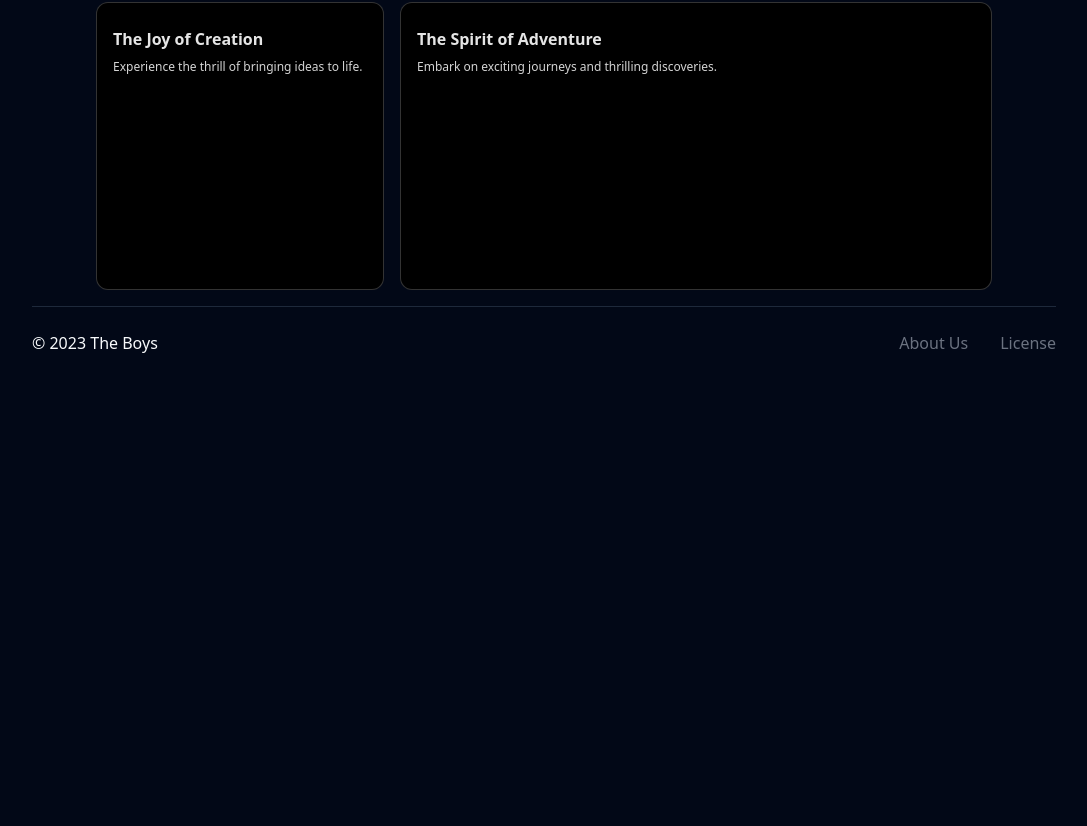
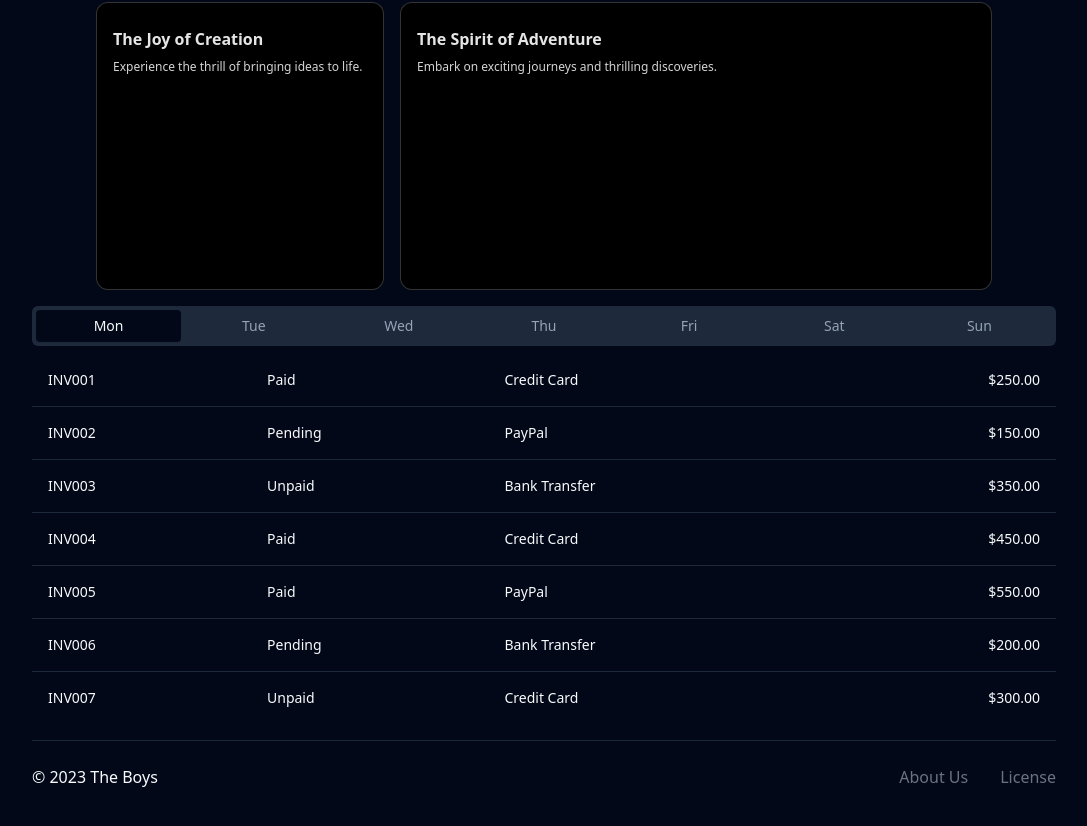
Before and after one commit to WilliamOrringe/MoviesList, a Next.js app in the folder frontend/: page / in a window 1280 px wide. Shown: the part 1366-2192 px from the top of the page, without its empty margins (96-1183 px from the left). Before the commit the page ends 1793 px from the top, so only its background shows below. Built offline with nearby package versions, Linux system fonts and the light colour scheme.

Commit message:
add schedule table

```diff
--- a/frontend/package.json
+++ b/frontend/package.json
@@ -14,6 +14,7 @@
     "@fortawesome/free-solid-svg-icons": "^6.5.2",
     "@fortawesome/react-fontawesome": "^0.2.2",
     "@radix-ui/react-navigation-menu": "^1.1.4",
+    "@radix-ui/react-tabs": "^1.0.4",
     "@tabler/icons-react": "^3.5.0",
     "class-variance-authority": "^0.7.0",
     "clsx": "^2.1.1",
--- a/frontend/src/app/page.tsx
+++ b/frontend/src/app/page.tsx
@@ -1,7 +1,13 @@
+import Schedule from '@/components/schedule/Schedule'
 import Home from './_home/home'
 
 const Page = () => {
-    return <Home />
+    return (
+        <div className="flex flex-col space-y-4">
+            <Home />
+            <Schedule />
+        </div>
+    )
 }
 
 export default Page
--- /dev/null
+++ b/frontend/src/components/schedule/DayTable.tsx
@@ -0,0 +1,42 @@
+import {
+    Table,
+    TableBody,
+    TableCaption,
+    TableCell,
+    TableFooter,
+    TableHead,
+    TableHeader,
+    TableRow,
+} from '@/components/ui/table'
+
+const DayTable = ({
+    data,
+}: {
+    data: {
+        invoice: string
+        paymentStatus: string
+        totalAmount: string
+        paymentMethod: string
+    }[]
+}) => {
+    return (
+        <Table>
+            <TableBody>
+                {data.map((row) => (
+                    <TableRow key={row.invoice}>
+                        <TableCell className="font-medium">
+                            {row.invoice}
+                        </TableCell>
+                        <TableCell>{row.paymentStatus}</TableCell>
+                        <TableCell>{row.paymentMethod}</TableCell>
+                        <TableCell className="text-right">
+                            {row.totalAmount}
+                        </TableCell>
+                    </TableRow>
+                ))}
+            </TableBody>
+        </Table>
+    )
+}
+
+export default DayTable
--- /dev/null
+++ b/frontend/src/components/schedule/Schedule.tsx
@@ -0,0 +1,86 @@
+import { Tabs, TabsContent, TabsList, TabsTrigger } from '@/components/ui/tabs'
+import DayTable from './DayTable'
+
+const Schedule = () => {
+    const invoices = [
+        {
+            invoice: 'INV001',
+            paymentStatus: 'Paid',
+            totalAmount: '$250.00',
+            paymentMethod: 'Credit Card',
+        },
+        {
+            invoice: 'INV002',
+            paymentStatus: 'Pending',
+            totalAmount: '$150.00',
+            paymentMethod: 'PayPal',
+        },
+        {
+            invoice: 'INV003',
+            paymentStatus: 'Unpaid',
+            totalAmount: '$350.00',
+            paymentMethod: 'Bank Transfer',
+        },
+        {
+            invoice: 'INV004',
+            paymentStatus: 'Paid',
+            totalAmount: '$450.00',
+            paymentMethod: 'Credit Card',
+        },
+        {
+            invoice: 'INV005',
+            paymentStatus: 'Paid',
+            totalAmount: '$550.00',
+            paymentMethod: 'PayPal',
+        },
+        {
+            invoice: 'INV006',
+            paymentStatus: 'Pending',
+            totalAmount: '$200.00',
+            paymentMethod: 'Bank Transfer',
+        },
+        {
+            invoice: 'INV007',
+            paymentStatus: 'Unpaid',
+            totalAmount: '$300.00',
+            paymentMethod: 'Credit Card',
+        },
+    ]
+
+    return (
+        <Tabs defaultValue="mon" className="max-w-screen-lg">
+            <TabsList className="grid w-full grid-cols-7">
+                <TabsTrigger value="mon">Mon</TabsTrigger>
+                <TabsTrigger value="tue">Tue</TabsTrigger>
+                <TabsTrigger value="wed">Wed</TabsTrigger>
+                <TabsTrigger value="thu">Thu</TabsTrigger>
+                <TabsTrigger value="fri">Fri</TabsTrigger>
+                <TabsTrigger value="sat">Sat</TabsTrigger>
+                <TabsTrigger value="sun">Sun</TabsTrigger>
+            </TabsList>
+            <TabsContent value="mon">
+                <DayTable data={invoices} />
+            </TabsContent>
+            <TabsContent value="tue">
+                <DayTable data={invoices} />
+            </TabsContent>
+            <TabsContent value="wed">
+                <DayTable data={invoices} />
+            </TabsContent>
+            <TabsContent value="thu">
+                <DayTable data={invoices} />
+            </TabsContent>
+            <TabsContent value="fri">
+                <DayTable data={invoices} />
+            </TabsContent>
+            <TabsContent value="sat">
+                <DayTable data={invoices} />
+            </TabsContent>
+            <TabsContent value="sun">
+                <DayTable data={invoices} />
+            </TabsContent>
+        </Tabs>
+    )
+}
+
+export default Schedule
--- /dev/null
+++ b/frontend/src/components/ui/table.tsx
@@ -0,0 +1,117 @@
+import * as React from "react"
+
+import { cn } from "@/lib/utils"
+
+const Table = React.forwardRef<
+  HTMLTableElement,
+  React.HTMLAttributes<HTMLTableElement>
+>(({ className, ...props }, ref) => (
+  <div className="relative w-full overflow-auto">
+    <table
+      ref={ref}
+      className={cn("w-full caption-bottom text-sm", className)}
+      {...props}
+    />
+  </div>
+))
+Table.displayName = "Table"
+
+const TableHeader = React.forwardRef<
+  HTMLTableSectionElement,
+  React.HTMLAttributes<HTMLTableSectionElement>
+>(({ className, ...props }, ref) => (
+  <thead ref={ref} className={cn("[&_tr]:border-b", className)} {...props} />
+))
+TableHeader.displayName = "TableHeader"
+
+const TableBody = React.forwardRef<
+  HTMLTableSectionElement,
+  React.HTMLAttributes<HTMLTableSectionElement>
+>(({ className, ...props }, ref) => (
+  <tbody
+    ref={ref}
+    className={cn("[&_tr:last-child]:border-0", className)}
+    {...props}
+  />
+))
+TableBody.displayName = "TableBody"
+
+const TableFooter = React.forwardRef<
+  HTMLTableSectionElement,
+  React.HTMLAttributes<HTMLTableSectionElement>
+>(({ className, ...props }, ref) => (
+  <tfoot
+    ref={ref}
+    className={cn(
+      "border-t bg-muted/50 font-medium [&>tr]:last:border-b-0",
+      className
+    )}
+    {...props}
+  />
+))
+TableFooter.displayName = "TableFooter"
+
+const TableRow = React.forwardRef<
+  HTMLTableRowElement,
+  React.HTMLAttributes<HTMLTableRowElement>
+>(({ className, ...props }, ref) => (
+  <tr
+    ref={ref}
+    className={cn(
+      "border-b transition-colors hover:bg-muted/50 data-[state=selected]:bg-muted",
+      className
+    )}
+    {...props}
+  />
+))
+TableRow.displayName = "TableRow"
+
+const TableHead = React.forwardRef<
+  HTMLTableCellElement,
+  React.ThHTMLAttributes<HTMLTableCellElement>
+>(({ className, ...props }, ref) => (
+  <th
+    ref={ref}
+    className={cn(
+      "h-12 px-4 text-left align-middle font-medium text-muted-foreground [&:has([role=checkbox])]:pr-0",
+      className
+    )}
+    {...props}
+  />
+))
+TableHead.displayName = "TableHead"
+
+const TableCell = React.forwardRef<
+  HTMLTableCellElement,
+  React.TdHTMLAttributes<HTMLTableCellElement>
+>(({ className, ...props }, ref) => (
+  <td
+    ref={ref}
+    className={cn("p-4 align-middle [&:has([role=checkbox])]:pr-0", className)}
+    {...props}
+  />
+))
+TableCell.displayName = "TableCell"
+
+const TableCaption = React.forwardRef<
+  HTMLTableCaptionElement,
+  React.HTMLAttributes<HTMLTableCaptionElement>
+>(({ className, ...props }, ref) => (
+  <caption
+    ref={ref}
+    className={cn("mt-4 text-sm text-muted-foreground", className)}
+    {...props}
+  />
+))
+TableCaption.displayName = "TableCaption"
+
+export {
+  Table,
+  TableHeader,
+  TableBody,
+  TableFooter,
+  TableHead,
+  TableRow,
+  TableCell,
+  TableCaption,
+}
--- /dev/null
+++ b/frontend/src/components/ui/tabs.tsx
@@ -0,0 +1,55 @@
+"use client"
+
+import * as React from "react"
+import * as TabsPrimitive from "@radix-ui/react-tabs"
+
+import { cn } from "@/lib/utils"
+
+const Tabs = TabsPrimitive.Root
+
+const TabsList = React.forwardRef<
+  React.ElementRef<typeof TabsPrimitive.List>,
+  React.ComponentPropsWithoutRef<typeof TabsPrimitive.List>
+>(({ className, ...props }, ref) => (
+  <TabsPrimitive.List
+    ref={ref}
+    className={cn(
+      "inline-flex h-10 items-center justify-center rounded-md bg-muted p-1 text-muted-foreground",
+      className
+    )}
+    {...props}
+  />
+))
+TabsList.displayName = TabsPrimitive.List.displayName
+
+const TabsTrigger = React.forwardRef<
+  React.ElementRef<typeof TabsPrimitive.Trigger>,
+  React.ComponentPropsWithoutRef<typeof TabsPrimitive.Trigger>
+>(({ className, ...props }, ref) => (
+  <TabsPrimitive.Trigger
+    ref={ref}
+    className={cn(
+      "inline-flex items-center justify-center whitespace-nowrap rounded-sm px-3 py-1.5 text-sm font-medium ring-offset-background transition-all focus-visible:outline-none focus-visible:ring-2 focus-visible:ring-ring focus-visible:ring-offset-2 disabled:pointer-events-none disabled:opacity-50 data-[state=active]:bg-background data-[state=active]:text-foreground data-[state=active]:shadow-sm",
+      className
+    )}
+    {...props}
+  />
+))
+TabsTrigger.displayName = TabsPrimitive.Trigger.displayName
+
+const TabsContent = React.forwardRef<
+  React.ElementRef<typeof TabsPrimitive.Content>,
+  React.ComponentPropsWithoutRef<typeof TabsPrimitive.Content>
+>(({ className, ...props }, ref) => (
+  <TabsPrimitive.Content
+    ref={ref}
+    className={cn(
+      "mt-2 ring-offset-background focus-visible:outline-none focus-visible:ring-2 focus-visible:ring-ring focus-visible:ring-offset-2",
+      className
+    )}
+    {...props}
+  />
+))
+TabsContent.displayName = TabsPrimitive.Content.displayName
+
+export { Tabs, TabsList, TabsTrigger, TabsContent }
```
Also changed, not shown: 1 other file (tests, documents, lock files or other folders).
